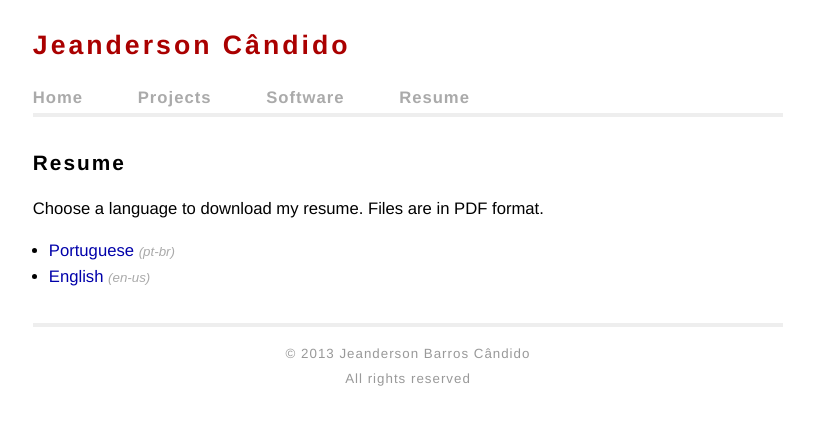
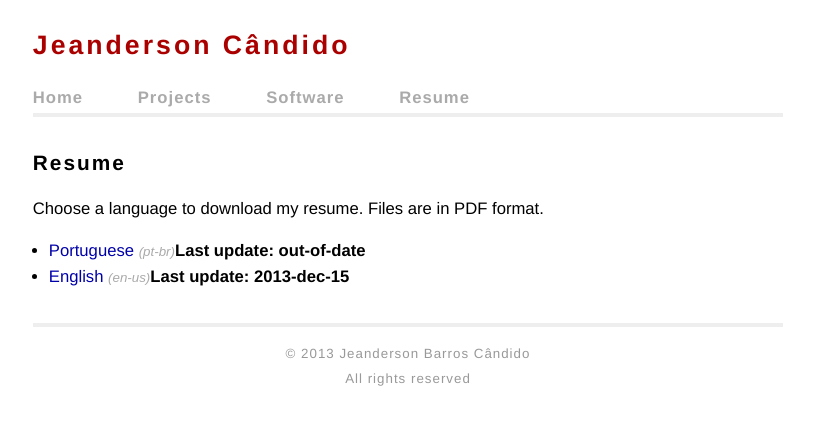
Before and after one commit to jeandersonbc/jeandersonbc.github.io, a Jekyll site: the page built from resume.html, in a window 1280 px wide. Shown: the top 425 px of the page, without its empty margins (232-1046 px from the left). Built offline with Jekyll 4.4.1, drawn with Linux system fonts in a browser that asks for light colours; Markdown is read by kramdown in place of the engine named in the settings.

Commit message:
Added info about resume

```diff
--- a/resume.html
+++ b/resume.html
@@ -9,8 +9,12 @@ title: jeandersonbc:~/resume
 <h1>Resume</h1>
 <p>Choose a language to download my resume. Files are in PDF format.</p>
 <ul>
-  <li><a target="_blank" href="/docs/CANDIDO_JEANDERSON-Resume_(pt-br).pdf">Portuguese</a> <div class="description">(pt-br)</div></li>
-  <li><a target="_blank" href="/docs/CANDIDO_JEANDERSON-Resume_(en_us).pdf">English</a> <div class="description">(en-us)</div></li>
+  <li><a target="_blank" href="/docs/CANDIDO_JEANDERSON-Resume_(pt-br).pdf">Portuguese</a>
+    <div class="description">(pt-br)</div><b>Last update: out-of-date</b>
+  </li>
+  <li><a target="_blank" href="/docs/CANDIDO_JEANDERSON-Resume_(en_us).pdf">English</a>
+    <div class="description">(en-us)</div><b>Last update: 2013-dec-15</b>
+  </li>
 </ul>
 </div>
 
```
